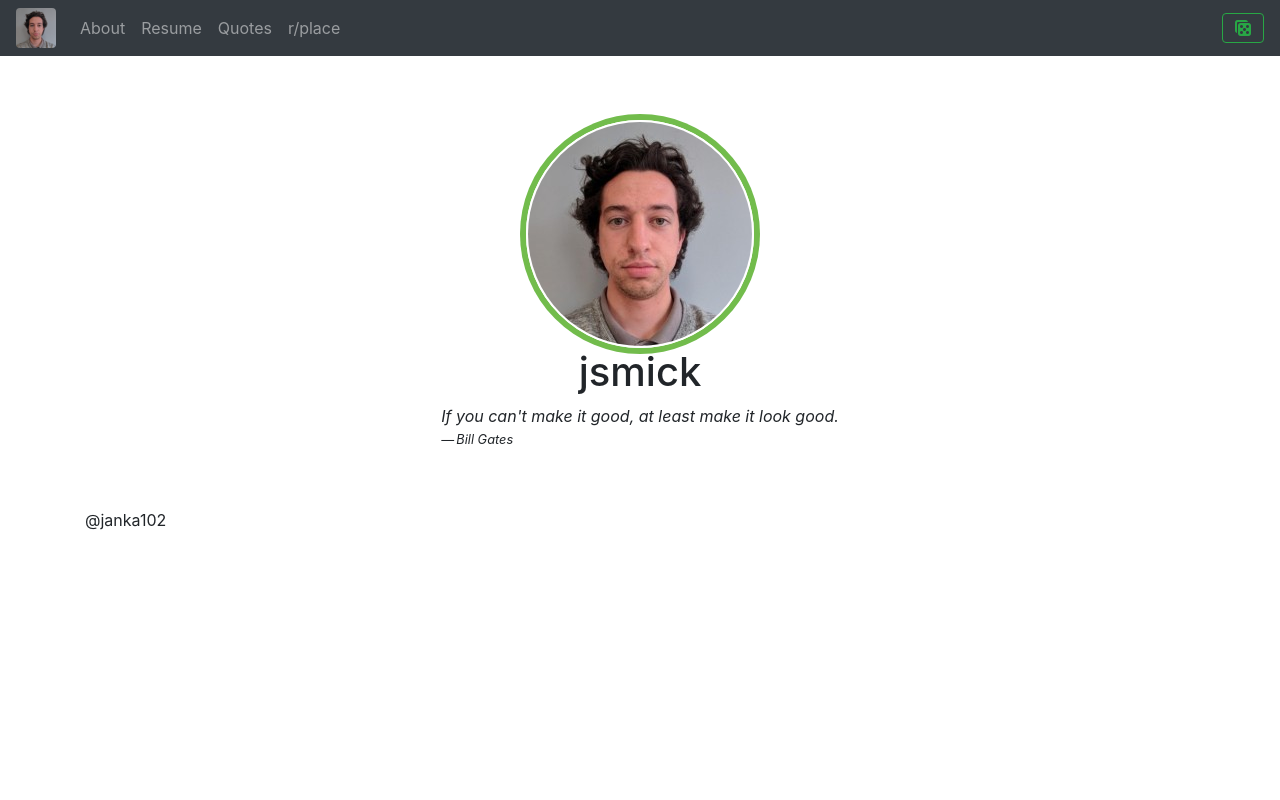
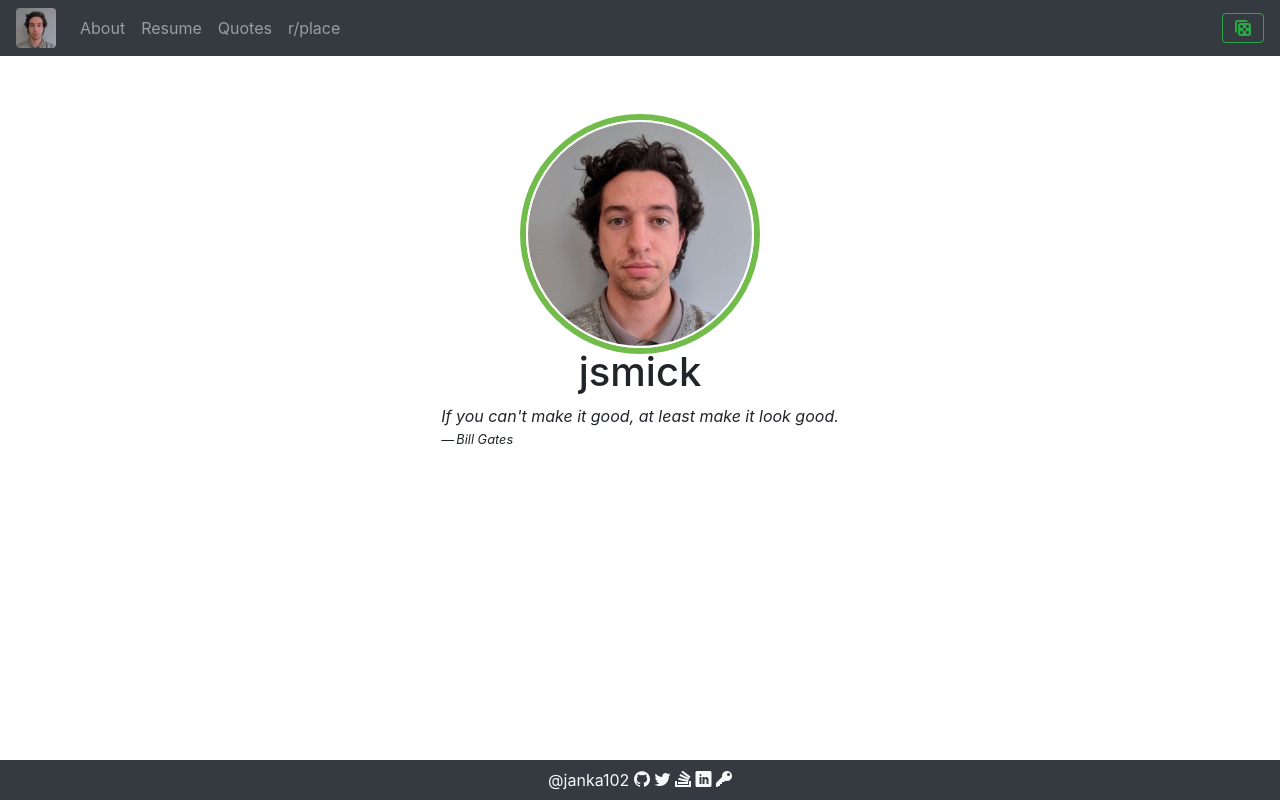
Before and after one commit to janka102/csc412-website, a PHP site: page /index.php in a window 1280 px wide. Run offline with PHP 8.4, Linux system fonts and the light colour scheme; data that the repository does not hold is empty.

Commit message:
Update icons and css

```diff
--- a/css/main.css
+++ b/css/main.css
@@ -1,10 +1,9 @@
-/* font icons */
 @font-face {
   font-family: 'icomoon';
-  src: url('fonts/icomoon.eot?4utuu7');
-  src: url('fonts/icomoon.eot?4utuu7#iefix') format('embedded-opentype'),
-    url('fonts/icomoon.ttf?4utuu7') format('truetype'), url('fonts/icomoon.woff?4utuu7') format('woff'),
-    url('fonts/icomoon.svg?4utuu7#icomoon') format('svg');
+  src: url('fonts/icomoon.eot?qs74s7');
+  src: url('fonts/icomoon.eot?qs74s7#iefix') format('embedded-opentype'),
+    url('fonts/icomoon.ttf?qs74s7') format('truetype'), url('fonts/icomoon.woff?qs74s7') format('woff'),
+    url('fonts/icomoon.svg?qs74s7#icomoon') format('svg');
   font-weight: normal;
   font-style: normal;
 }
@@ -13,6 +12,7 @@
 [class*=' icon-'] {
   /* use !important to prevent issues with browser extensions that change fonts */
   font-family: 'icomoon' !important;
+  speak: none;
   font-style: normal;
   font-weight: normal;
   font-variant: normal;
@@ -24,14 +24,32 @@
   -moz-osx-font-smoothing: grayscale;
 }
 
-.icon-random:before {
-  content: '\e900';
+.icon-dice:before {
+  content: "\e915";
 }
-.icon-dice:before {
-  content: '\e915';
+.icon-key:before {
+  content: "\e98d";
+}
+.icon-twitter:before {
+  content: "\ea96";
+}
+.icon-github:before {
+  content: "\eab0";
+}
+.icon-linkedin:before {
+  content: "\eac9";
+}
+.icon-stackoverflow:before {
+  content: "\ead0";
 }
 
 /* END Font icons */
+
+body {
+  display: flex;
+  flex-direction: column;
+  min-height: 100vh;
+}
 
 nav {
   margin-bottom: 1rem;
@@ -60,7 +78,29 @@ nav .navbar-collapse-input:checked + .navbar-collapse {
   display: block;
 }
 
+main {
+  flex-grow: 1;
+}
+
 h1 {
   border-bottom: 2px solid #bdbdbd;
   text-align: center;
 }
+
+footer {
+  background-color: #343a40;
+  padding: 0.5rem 1rem;
+  display: flex;
+  align-items: center;
+  text-align: center;
+}
+
+footer,
+footer a {
+  color: var(--light);
+}
+
+footer a:hover {
+  color: var(--gray);
+  text-decoration: none;
+}
```
Also changed, not shown: css/fonts/icomoon.ttf, css/fonts/icomoon.woff, 2 other files.
